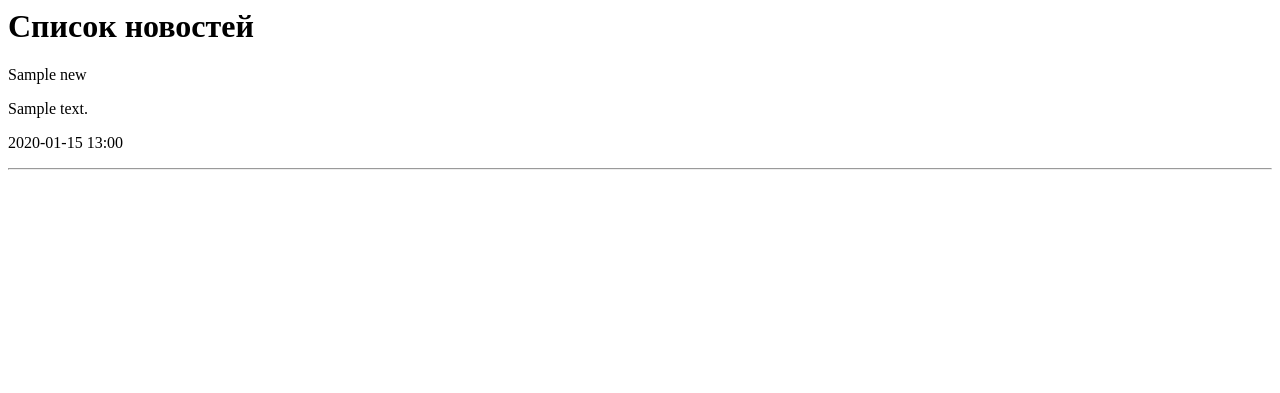
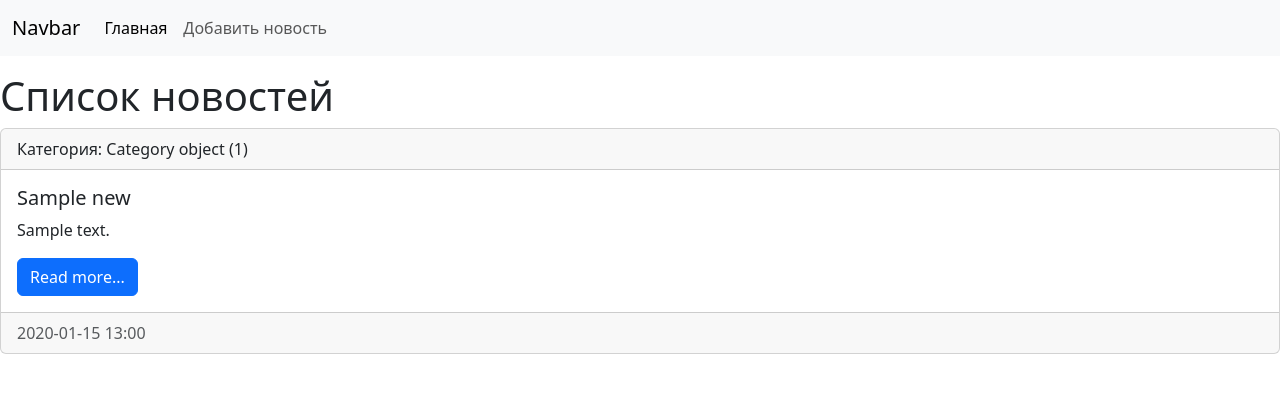
Before and after one commit to GeorgyHub/Django_Sinergy, a Django app: page /news/ in a window 1280 px wide. Shown: the top 393 px of the page. Run offline with Django 5.2, Linux system fonts and the light colour scheme; tables that the repository leaves empty hold one stand-in row (values such as "Sample post").

Commit message:
Lesson 7

```diff
--- a/NewsProject/News/models.py
+++ b/NewsProject/News/models.py
@@ -7,8 +7,18 @@ class News(models.Model):
     updated_at = models.DateTimeField(auto_now=True, verbose_name = 'Время изменения')
     photo = models.ImageField(upload_to='media/%Y/%M/%D', verbose_name = 'Фото')
     is_published = models.BooleanField(default=True, verbose_name = 'Публикация')
+    category = models.ForeignKey('Category', on_delete=models.PROTECT, null=True, verbose_name='Категория')
 
     class Meta:
         verbose_name = 'Новость'
         verbose_name_plural = 'Новости'
         ordering = ['-created_at']
+
+
+class Category(models.Model):
+    title = models.CharField(max_length=150, db_index=True, verbose_name='Категория')
+
+    class Meta:
+        verbose_name = 'Категория'
+        verbose_name_plural = 'Категории'
+        ordering = ['title']
--- a/NewsProject/News/templates/index.html
+++ b/NewsProject/News/templates/index.html
@@ -1,19 +1,53 @@
-<!DOCTYPE type>
-<html>
+<!doctype html>
+<html lang="en">
   <head>
     <meta charset="utf-8">
+    <meta name="viewport" content="width=device-width, initial-scale=1">
     <title>{{ title }}</title>
+    <link href="https://cdn.jsdelivr.net/npm/bootstrap@5.3.3/dist/css/bootstrap.min.css" rel="stylesheet" integrity="sha384-QWTKZyjpPEjISv5WaRU9OFeRpok6YctnYmDr5pNlyT2bRjXh0JMhjY6hW+ALEwIH" crossorigin="anonymous">
   </head>
   <body>
+    <nav class="navbar navbar-expand-lg bg-body-tertiary">
+        <div class="container-fluid">
+          <a class="navbar-brand" href="#">Navbar</a>
+          <button class="navbar-toggler" type="button" data-bs-toggle="collapse" data-bs-target="#navbarNav" aria-controls="navbarNav" aria-expanded="false" aria-label="Toggle navigation">
+            <span class="navbar-toggler-icon"></span>
+          </button>
+          <div class="collapse navbar-collapse" id="navbarNav">
+            <ul class="navbar-nav">
+              <li class="nav-item">
+                <a class="nav-link active" aria-current="page" href="#">Главная</a>
+              </li>
+              <li class="nav-item">
+                <a class="nav-link" href="#">Добавить новость</a>
+              </li>
+            </ul>
+          </div>
+        </div>
+      </nav>
+      <div class="conteiner mt-3">
         <h1>{{ title }}</h1>
+        <div class="row">
+            <div class="col-md-12">
                 {% for item in news %}
-            <div>
-                <p>{{ item.title }}</p>
-                <p>{{ item.content }}</p>
-                <p>{{ item.created_at|date:'Y-m-d H:i' }}</p>
+                <div class="card 3">
+                    <div class="card-header">
+                        Категория: {{ item.category }}
                     </div>
-            <hr>
+                <div class="card-body">
+                    <h5 class="card-title">{{ item.title }}</h5>
+                    <p class="card-text">{{ item.content }}</p>
+                    <a href="#" class="btn btn-primary">Read more...</a>
+                </div>
+                <div class="card-footer text-body-secondary">
+                    {{ item.created_at|date:'Y-m-d H:i' }}
+                </div>
+            </div>
             {% endfor %}
+            </div>
+        </div>
+      </div>
 
+    <script src="https://cdn.jsdelivr.net/npm/bootstrap@5.3.3/dist/js/bootstrap.bundle.min.js" integrity="sha384-YvpcrYf0tY3lHB60NNkmXc5s9fDVZLESaAA55NDzOxhy9GkcIdslK1eN7N6jIeHz" crossorigin="anonymous"></script>
   </body>
 </html>
```
Also changed, not shown: NewsProject/News/admin.py (+10 -2 lines), NewsProject/News/migrations/0001_initial.py. Lines whose indentation alone changed are shown as unchanged.
